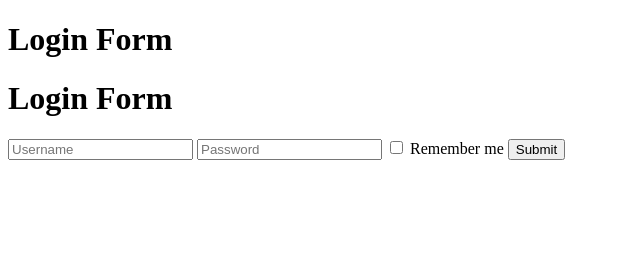
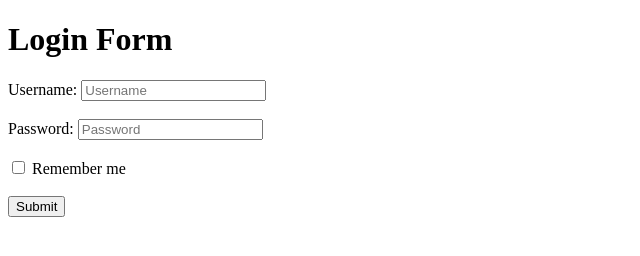
Before and after one commit to acciojob/remember-me-login-form-Suchithra2505, a website: page main.html in a window 1280 px wide. Shown: the whole page, without its empty margins (0-640 px from the left). Drawn offline with Linux system fonts and the light colour scheme.

Commit message:
created a submission

```diff
--- a/main.html
+++ b/main.html
@@ -9,15 +9,17 @@
 <body>
 	<!-- the entire body must be written by student -->
 	<h1>Login Form</h1>
-    <h1>Login Form</h1>
     <form id="loginForm">
-        <input type="text" placeholder="Username" id="username">
-        <input type="password" placeholder="Password" id="password">
-        <input type="checkbox" id="checkbox">
-        <label for="checkbox">Remember me</label>
-        <input type="submit" value="Submit" id="submit">
+        <label for="username">Username:</label>
+        <input type="text" id="username" name="username" placeholder="Username"><br><br>
+        <label for="password">Password:</label>
+        <input type="password" id="password" name="password" placeholder="Password"><br><br>
+        <input type="checkbox" id="rememberMe" name="rememberMe">
+        <label for="rememberMe">Remember me</label><br><br>
+        <input type="submit" id="submit" value="Submit">
     </form>
-    <div id="output"></div>
+
+    <button id="existing" style="display: none;">Login as existing user</button>
     <script type="text/javascript" src="./script.js">
 </script>
 
```
